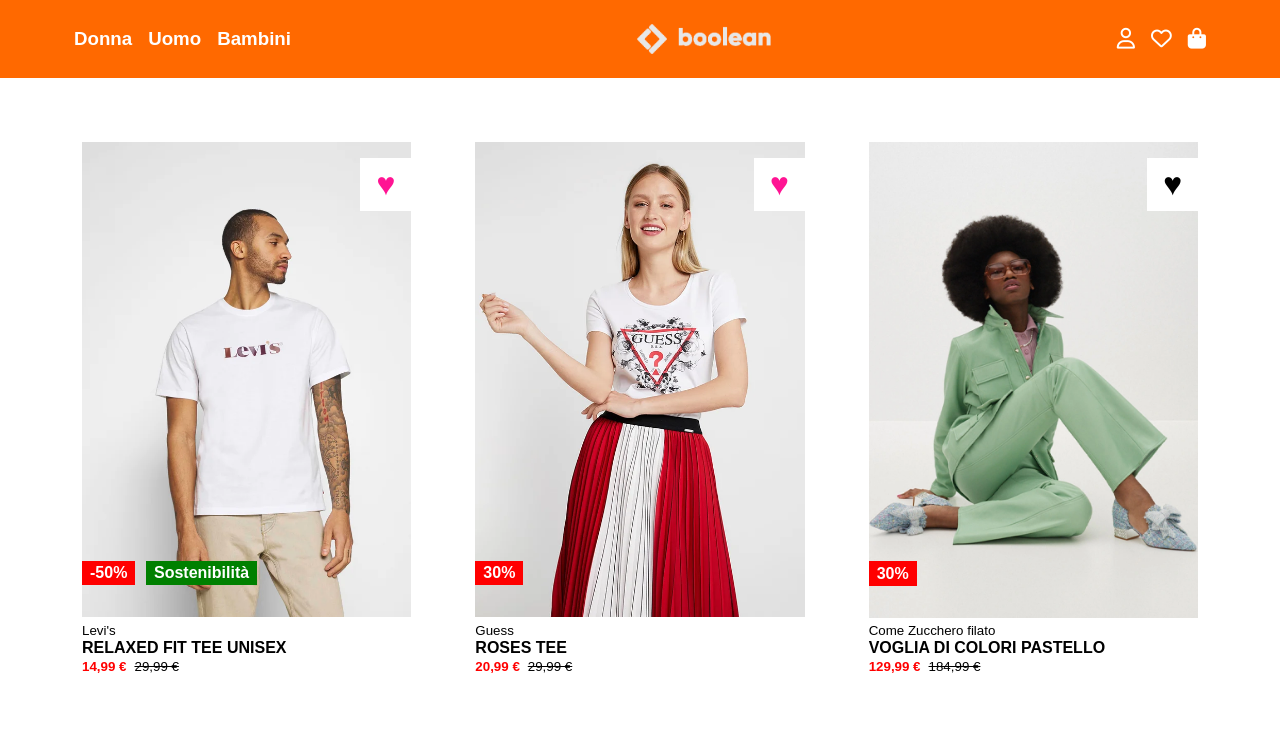
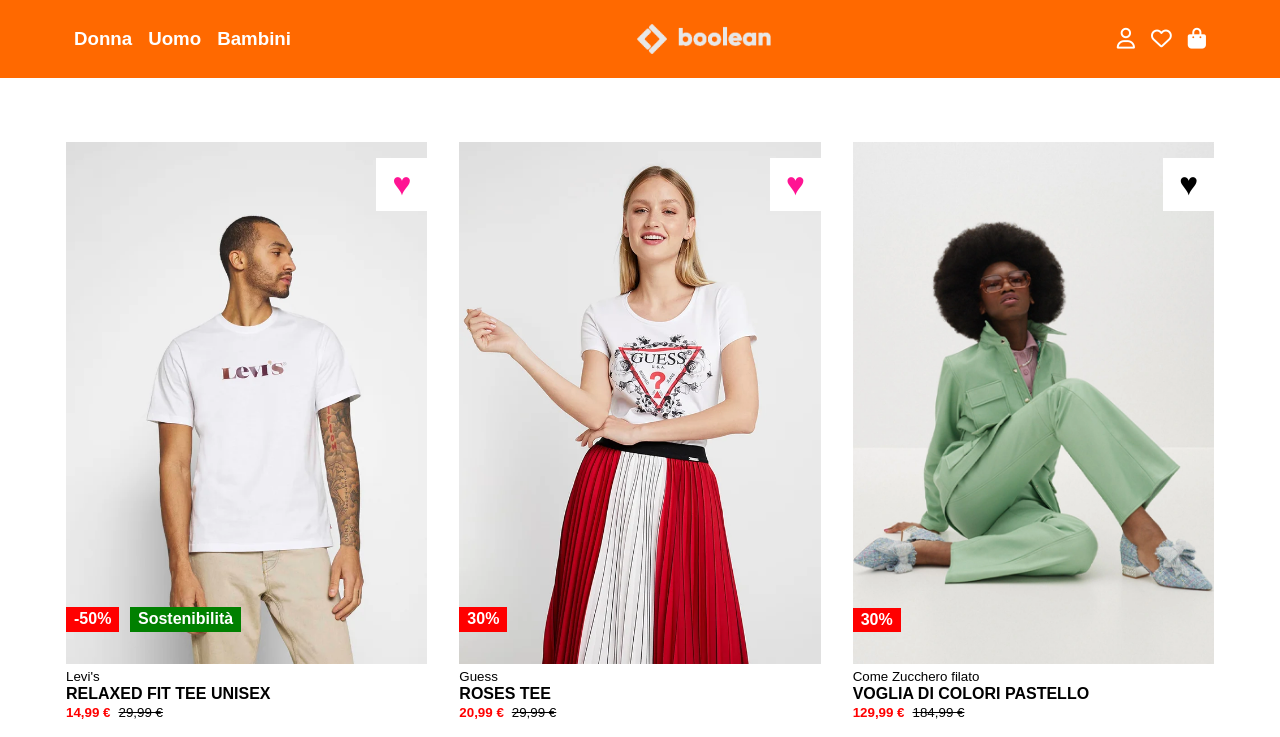
Before and after one commit to lucapolzone/vite-boolando, a Vue app: page / in a window 1280 px wide. Shown: the top 737 px of the page. Built offline with nearby package versions, Linux system fonts and the light colour scheme.

Commit message:
fix: col padding

```diff
--- a/src/components/AppCard.vue
+++ b/src/components/AppCard.vue
@@ -50,15 +50,15 @@
   @use '../styles/partials/_variables.scss' as *;
 
   .col {
-      padding: $small-size;
+      padding: $small-size 0;
       width: calc(100% / 3);
-
     }
 
 
 
   .card {
         padding: $small-size;
+
 
         .wrapper-photo {
           position: relative;
```
Also changed, not shown: src/components/AppMain.vue (line endings or trailing spaces).
